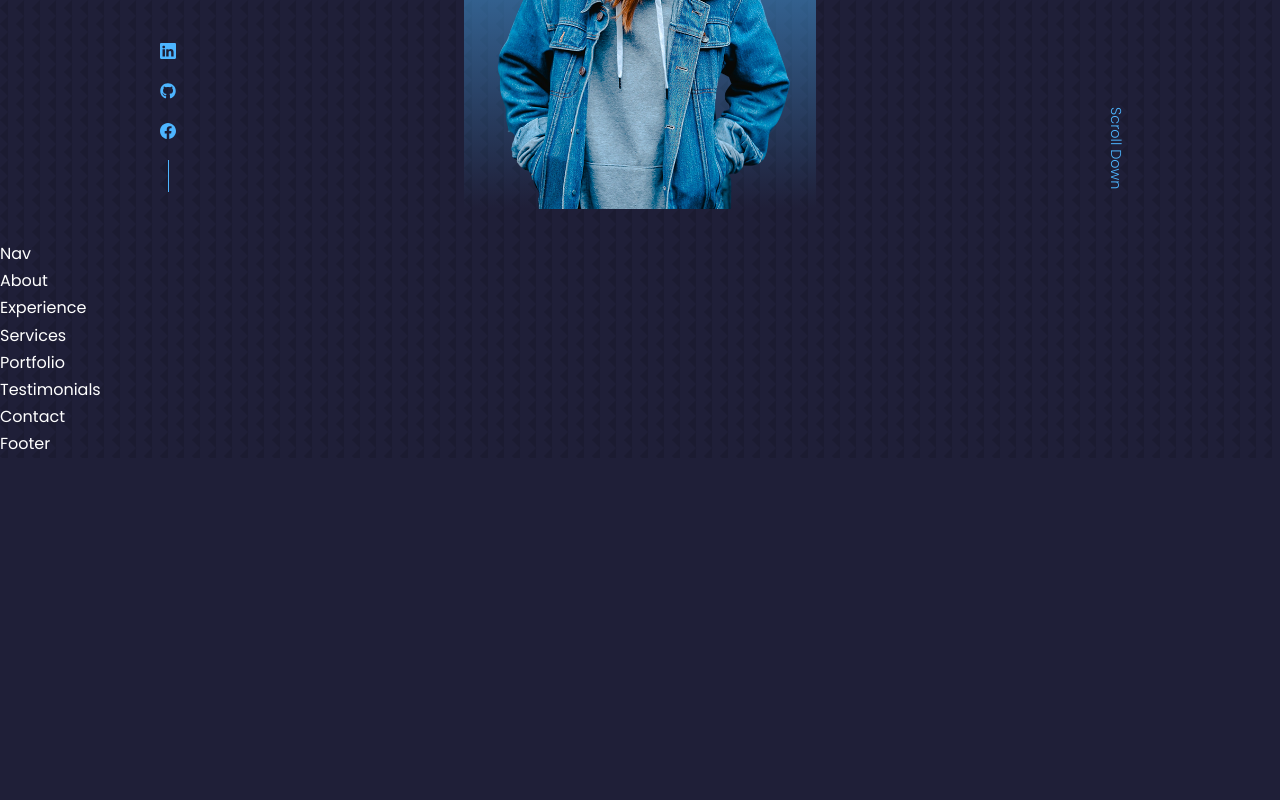
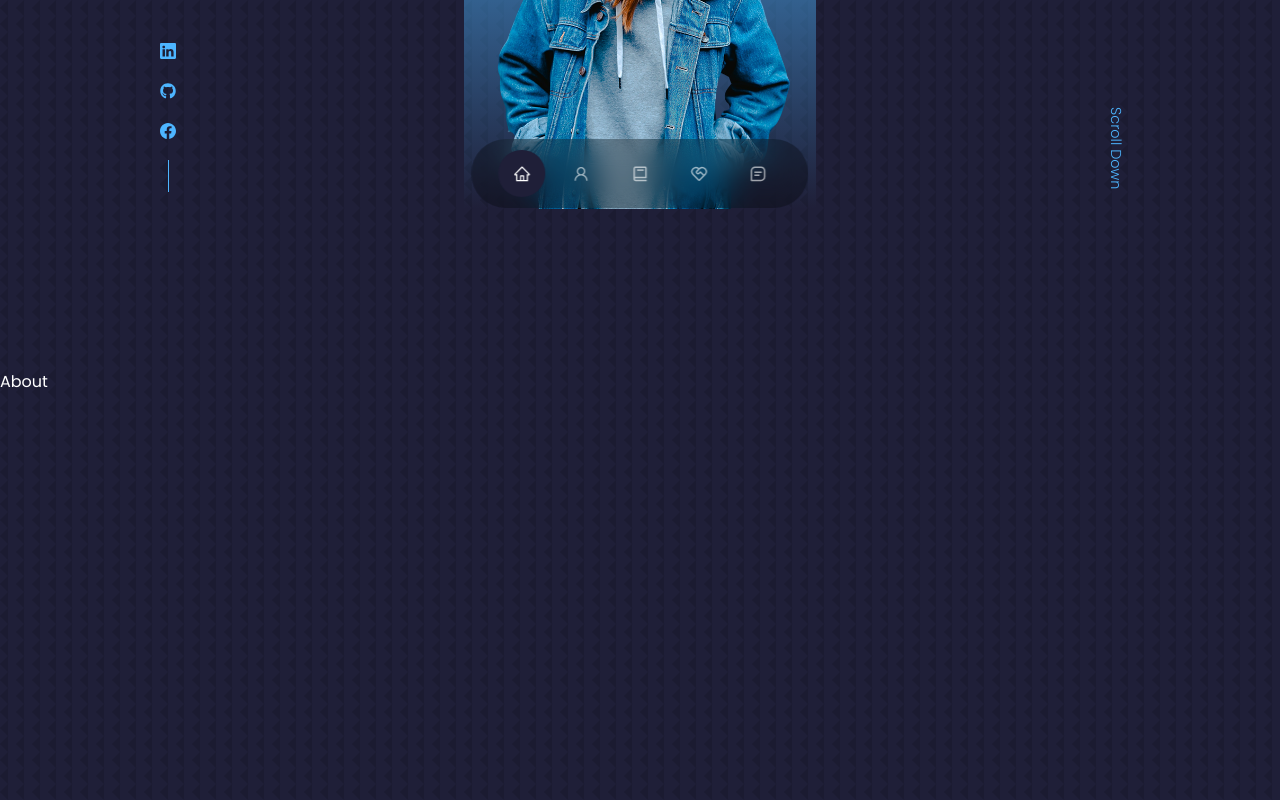
Before and after one commit to yosikari/portfolio, a React (Create React App) app: page / in a window 1280 px wide. Shown: the part 560-1360 px from the top of the page. Before the commit the page ends 1018 px from the top, so only its background shows below. Built offline with nearby package versions, Linux system fonts and the light colour scheme.

Commit message:
Finish Nav cmp

```diff
--- a/src/components/about/About.jsx
+++ b/src/components/about/About.jsx
@@ -3,8 +3,8 @@
 
 function About() {
   return (
-    <div>About</div>
-  )
+    <section id='about'>About</section>
+    )
 }
 
 export default About
--- a/src/components/contact/Contact.jsx
+++ b/src/components/contact/Contact.jsx
@@ -3,8 +3,7 @@
 
 function Contact() {
   return (
-    <div>Contact</div>
-  )
+<section id='contact'>Contact</section>  )
 }
 
 export default Contact
--- a/src/components/experience/Experience.jsx
+++ b/src/components/experience/Experience.jsx
@@ -3,8 +3,7 @@
 
 function Experience() {
   return (
-    <div>Experience</div>
-  )
+<section id='experience'>Experience</section>  )
 }
 
 export default Experience
--- a/src/components/nav/Nav.jsx
+++ b/src/components/nav/Nav.jsx
@@ -1,9 +1,21 @@
 import React from 'react'
 import './nav.css'
+import { AiOutlineHome, AiOutlineUser } from 'react-icons/ai'
+import { BiBook, BiMessageSquareDetail } from 'react-icons/bi'
+import { RiServiceLine } from 'react-icons/ri'
+
+import { useState } from 'react'
 
 function Nav() {
+  const [activeNav, setActiveNav] = useState('#')
   return (
-    <div>Nav</div>
+    <nav>
+      <a href="#" onClick={() => setActiveNav('#')} className={activeNav === '#' ? 'active' : ''}><AiOutlineHome /></a>
+      <a href="#about" onClick={() => setActiveNav('#about')} className={activeNav === '#about' ? 'active' : ''}><AiOutlineUser /></a>
+      <a href="#experience" onClick={() => setActiveNav('#experience')} className={activeNav === '#experience' ? 'active' : ''}><BiBook /></a>
+      <a href="#services" onClick={() => setActiveNav('#services')} className={activeNav === '#services' ? 'active' : ''}><RiServiceLine /></a>
+      <a href="#contact" onClick={() => setActiveNav('#contact')} className={activeNav === '#contact' ? 'active' : ''}><BiMessageSquareDetail /></a>
+    </nav>
   )
 }
 
--- a/src/components/nav/nav.css
+++ b/src/components/nav/nav.css
@@ -0,0 +1,33 @@
+nav {
+    background: rgba(0, 0, 0, .3);
+    width: max-content;
+    display: block;
+    padding: .7rem 1.7rem;
+    z-index: 2;
+    position: fixed;
+    left: 50%;
+    transform: translateX(-50%);
+    bottom: 2rem;
+    display: flex;
+    gap: .8rem;
+    border-radius: 3rem;
+    backdrop-filter: blur(15px);
+}
+
+nav a {
+    background: transparent;
+    padding: .9rem;
+    border-radius: 50%;
+    display: flex;
+    color: var(--color-light);
+    font-size: 1.1rem;
+}
+
+nav a:hover {
+    background: rgba(0, 0, 0, .3);
+}
+
+nav a.active {
+    background: var(--color-bg);
+    color: var(--color-white);
+}
--- a/src/components/portfolio/Portfolio.jsx
+++ b/src/components/portfolio/Portfolio.jsx
@@ -3,8 +3,8 @@
 
 function Portfolio() {
   return (
-    <div>Portfolio</div>
-  )
+    <section id='portfolio'>Portfolio</section>
+    )
 }
 
 export default Portfolio
--- a/src/components/services/Services.jsx
+++ b/src/components/services/Services.jsx
@@ -3,8 +3,7 @@
 
 function Services() {
   return (
-    <div>Services</div>
-  )
+<section id='services'>Services</section>  )
 }
 
 export default Services
--- a/src/components/testimonials/Testimonials.jsx
+++ b/src/components/testimonials/Testimonials.jsx
@@ -3,8 +3,8 @@
 
 function Testimonials() {
   return (
-    <div>Testimonials</div>
-  )
+<section id='testimonials'>Testimonials</section>
+)
 }
 
 export default Testimonials
--- a/src/index.css
+++ b/src/index.css
@@ -64,6 +64,7 @@
 
 section {
     margin-top: 8rem;
+    height: 100vh;
 }
 
 section>h2,
```
